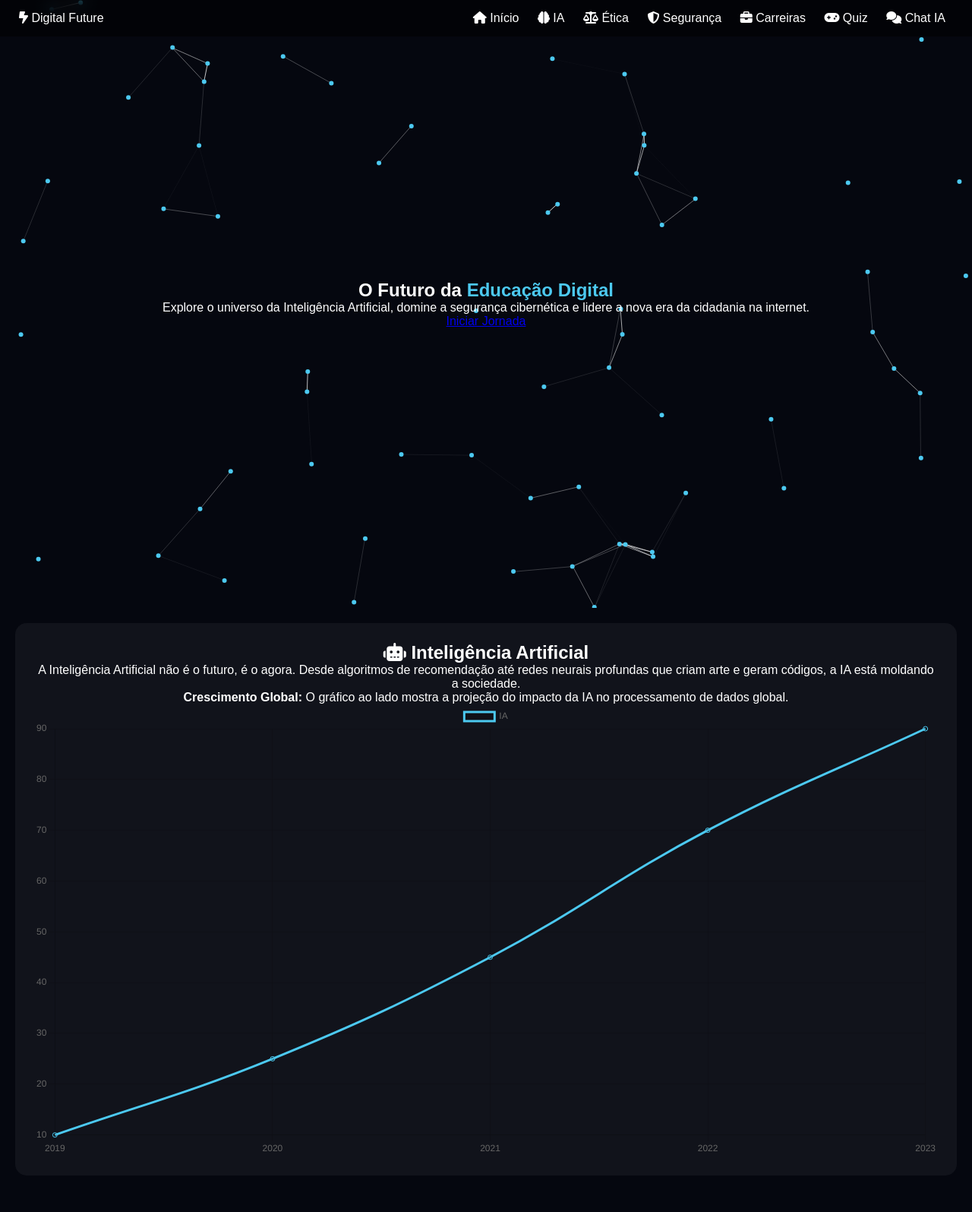
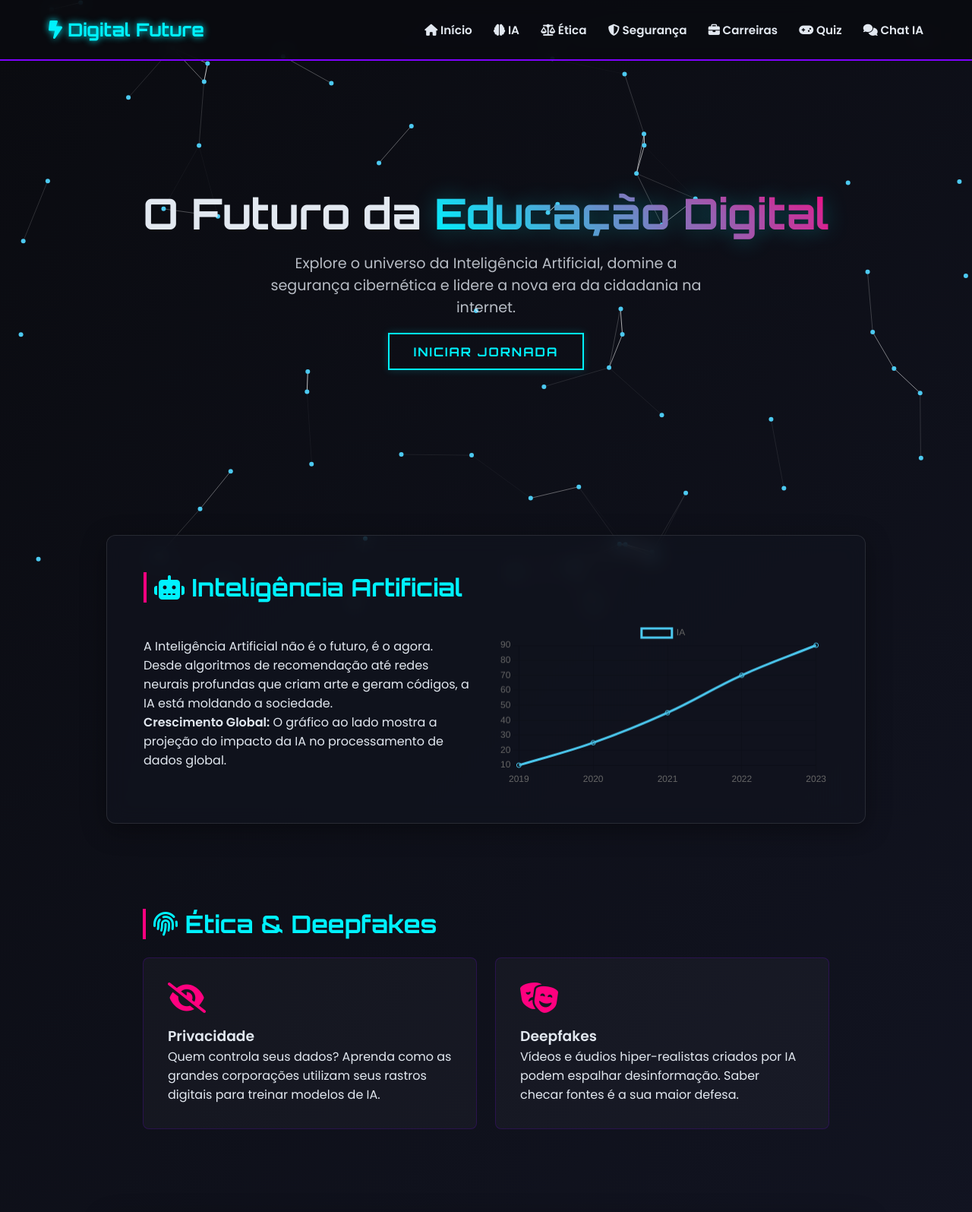
Before and after one commit to casadorafaela-ops/Cidadania-Digital-e-Intelig-ncia-Artificial, a plain HTML site: page index.html in a window 1280 px wide. Shown: the top 1595 px of the page at 76% size. Drawn offline with nearby package versions, Linux system fonts and the light colour scheme.

Commit message:
Update style.css

```diff
--- a/style.css
+++ b/style.css
@@ -1,16 +1,30 @@
+/* Resets e Variáveis de Cores Tecnológicas */
+:root {
+  --bg-color: #0a0b10;
+  --panel-bg: rgba(18, 20, 32, 0.65);
+  --accent-cyan: #00f2fe;
+  --accent-purple: #7f00ff;
+  --accent-pink: #ff007f;
+  --text-main: #e2e8f0;
+  --font-cyber: 'Orbitron', sans-serif;
+  --font-main: 'Poppins', sans-serif;
+}
+
 * {
   margin: 0;
   padding: 0;
   box-sizing: border-box;
-  font-family: Arial;
 }
 
 body {
-  background: #05070f;
-  color: white;
+  background-color: var(--bg-color);
+  color: var(--text-main);
+  font-family: var(--font-main);
   overflow-x: hidden;
+  background-image: linear-gradient(135deg, #0a0b10 0%, #16192b 100%);
 }
 
+/* Background de Partículas fixo atrás de tudo */
 #particles-js {
   position: fixed;
   width: 100%;
@@ -18,74 +32,222 @@
   z-index: -1;
 }
 
+/* Navbar Estilo Neon */
 .navbar {
-  position: fixed;
-  width: 100%;
   display: flex;
   justify-content: space-between;
-  padding: 15px 25px;
-  background: rgba(0,0,0,0.5);
+  align-items: center;
+  padding: 1.5rem 5%;
+  background: rgba(10, 11, 16, 0.85);
   backdrop-filter: blur(10px);
+  border-bottom: 2px solid var(--accent-purple);
+  position: sticky;
+  top: 0;
+  z-index: 100;
 }
 
-.navbar a {
-  color: white;
-  margin: 0 10px;
+.logo {
+  font-family: var(--font-cyber);
+  font-size: 1.5rem;
+  font-weight: bold;
+  color: var(--accent-cyan);
+  text-shadow: 0 0 10px var(--accent-cyan);
+}
+
+nav a {
+  color: var(--text-main);
+  text-decoration: none;
+  margin-left: 1.5rem;
+  font-weight: 600;
+  font-size: 0.95rem;
+  transition: all 0.3s ease;
+}
+
+nav a:hover {
+  color: var(--accent-pink);
+  text-shadow: 0 0 8px var(--accent-pink);
+}
+
+/* Hero Section */
+.hero {
+  height: 70vh;
+  display: flex;
+  justify-content: center;
+  align-items: center;
+  text-align: center;
+  padding: 0 2rem;
+}
+
+.hero h1 {
+  font-family: var(--font-cyber);
+  font-size: 3.5rem;
+  margin-bottom: 1rem;
+}
+
+.hero h1 span {
+  color: transparent;
+  background: linear-gradient(45deg, var(--accent-cyan), var(--accent-pink));
+  -webkit-background-clip: text;
+  background-clip: text;
+  text-shadow: 0 0 30px rgba(0, 242, 254, 0.3);
+}
+
+.hero p {
+  font-size: 1.2rem;
+  max-width: 600px;
+  margin: 0 auto 2rem auto;
+  opacity: 0.8;
+}
+
+/* Botões Cyberpunk */
+.btn-cyber {
+  font-family: var(--font-cyber);
+  padding: 0.8rem 2rem;
+  background: transparent;
+  color: var(--accent-cyan);
+  border: 2px solid var(--accent-cyan);
+  cursor: pointer;
+  font-weight: bold;
+  text-transform: uppercase;
+  letter-spacing: 2px;
+  box-shadow: 0 0 10px rgba(0, 242, 254, 0.2);
+  transition: all 0.3s ease;
   text-decoration: none;
 }
 
-.hero {
-  height: 100vh;
-  display: flex;
-  flex-direction: column;
-  justify-content: center;
-  text-align: center;
+.btn-cyber:hover {
+  background: var(--accent-cyan);
+  color: var(--bg-color);
+  box-shadow: 0 0 20px var(--accent-cyan);
 }
 
-.hero span {
-  color: #4cc9f0;
-}
-
+/* Seções Gerais e Efeito Vidro (Glassmorphism) */
 .section {
-  padding: 80px 20px;
-  text-align: center;
+  max-width: 1000px;
+  margin: 4rem auto;
+  padding: 3rem;
+  border-radius: 12px;
 }
 
 .glass {
-  background: rgba(255,255,255,0.05);
-  padding: 25px;
-  border-radius: 15px;
-  margin: 20px;
+  background: var(--panel-bg);
+  backdrop-filter: blur(12px);
+  border: 1px solid rgba(255, 255, 255, 0.1);
+  box-shadow: 0 8px 32px 0 rgba(0, 0, 0, 0.37);
 }
 
-#answers button {
-  display: block;
-  margin: 10px auto;
-  padding: 10px;
-  background: #4cc9f0;
+h2 {
+  font-family: var(--font-cyber);
+  font-size: 2rem;
+  color: var(--accent-cyan);
+  margin-bottom: 1.5rem;
+  border-left: 4px solid var(--accent-pink);
+  padding-left: 10px;
+}
+
+/* Layouts de Grid e Cards */
+.grid-content {
+  display: grid;
+  grid-template-columns: 1fr 1fr;
+  gap: 2rem;
+  align-items: center;
+}
+
+.grid-cards {
+  display: grid;
+  grid-template-columns: repeat(auto-fit, minmax(250px, 1fr));
+  gap: 1.5rem;
+  margin-top: 1.5rem;
+}
+
+.card {
+  background: rgba(255, 255, 255, 0.03);
+  padding: 2rem;
+  border-radius: 8px;
+  border: 1px solid rgba(127, 0, 255, 0.2);
+  transition: transform 0.3s ease;
+}
+
+.card:hover {
+  transform: translateY(-5px);
+  border-color: var(--accent-pink);
+}
+
+.card-mini {
+  background: rgba(0, 242, 254, 0.05);
+  border-left: 3px solid var(--accent-cyan);
+  padding: 1rem;
+  border-radius: 4px;
+}
+
+.icon-neon {
+  font-size: 2.5rem;
+  color: var(--accent-pink);
+  margin-bottom: 1rem;
+}
+
+.text-cyan { color: var(--accent-cyan); }
+
+/* Customização da lista */
+.tech-list {
+  list-style: none;
+}
+.tech-list li {
+  margin: 1rem 0;
+  font-size: 1.1rem;
+}
+
+/* Caixa de Chat Terminal Style */
+#chatBox {
+  background: #05060c;
+  height: 300px;
+  border: 1px solid var(--accent-purple);
+  border-radius: 6px;
+  padding: 1rem;
+  overflow-y: auto;
+  font-family: monospace;
+}
+
+.chat-input-area {
+  display: flex;
+  margin-top: 1rem;
+  gap: 1rem;
+}
+
+#input {
+  flex: 1;
+  background: #121420;
+  border: 1px solid rgba(255, 255, 255, 0.2);
+  padding: 0.8rem;
+  color: #fff;
+  border-radius: 4px;
+}
+
+#input:focus {
+  outline: none;
+  border-color: var(--accent-cyan);
+}
+
+.btn-send {
+  background: var(--accent-purple);
   border: none;
-  border-radius: 8px;
+  color: white;
+  padding: 0 1.5rem;
+  border-radius: 4px;
   cursor: pointer;
 }
 
-#chatBox {
-  height: 200px;
-  overflow-y: auto;
-  background: rgba(255,255,255,0.05);
-  padding: 10px;
-  border-radius: 10px;
-}
-
-#input {
-  padding: 10px;
-  width: 60%;
-}
-
+/* Botão Voltar ao Topo */
 #top {
   position: fixed;
   bottom: 20px;
   right: 20px;
-  padding: 10px;
-  display: none;
+  background: var(--accent-pink);
+  color: #fff;
+  border: none;
+  width: 45px;
+  height: 45px;
   border-radius: 50%;
+  cursor: pointer;
+  box-shadow: 0 0 10px var(--accent-pink);
 }
```
